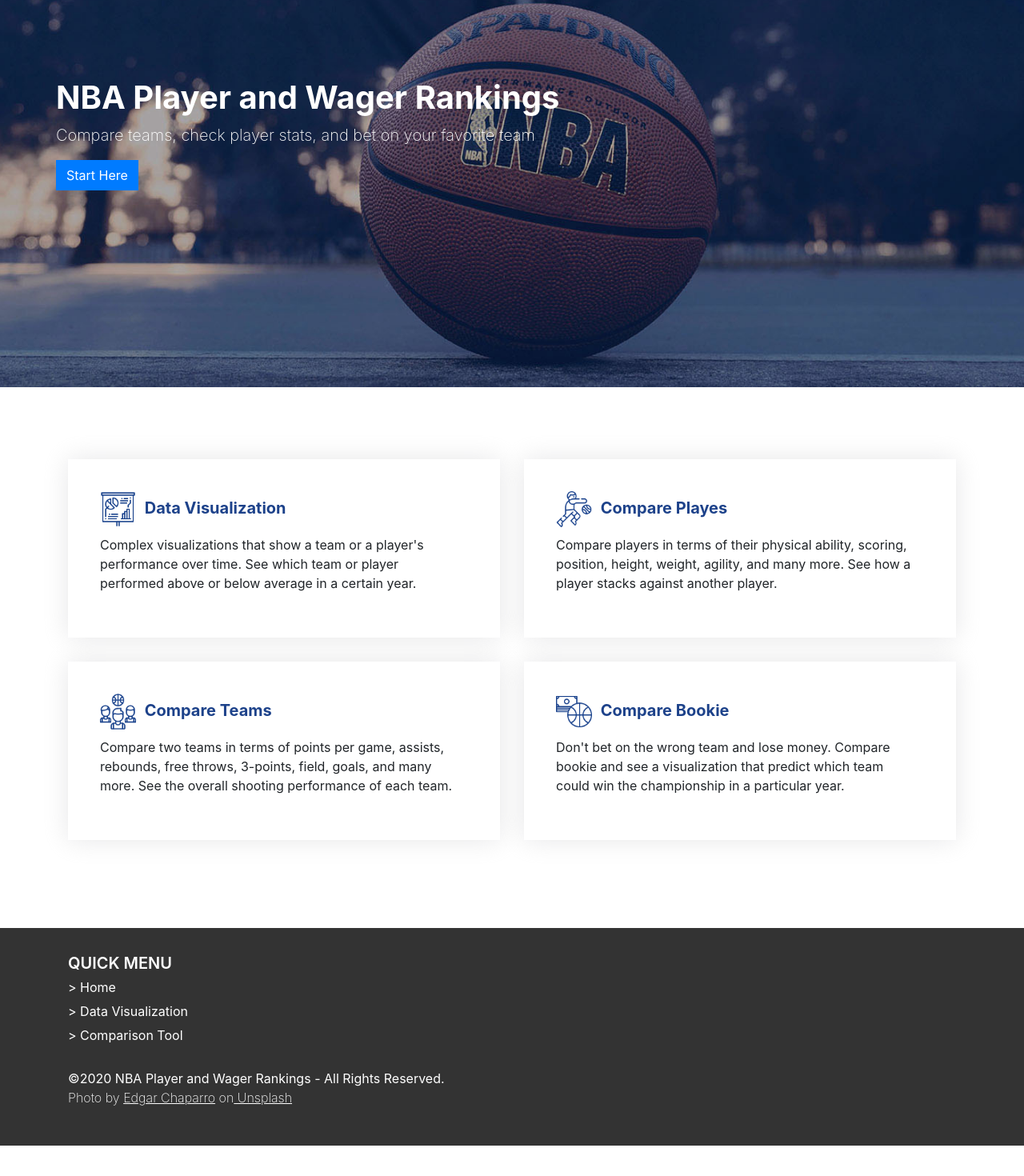
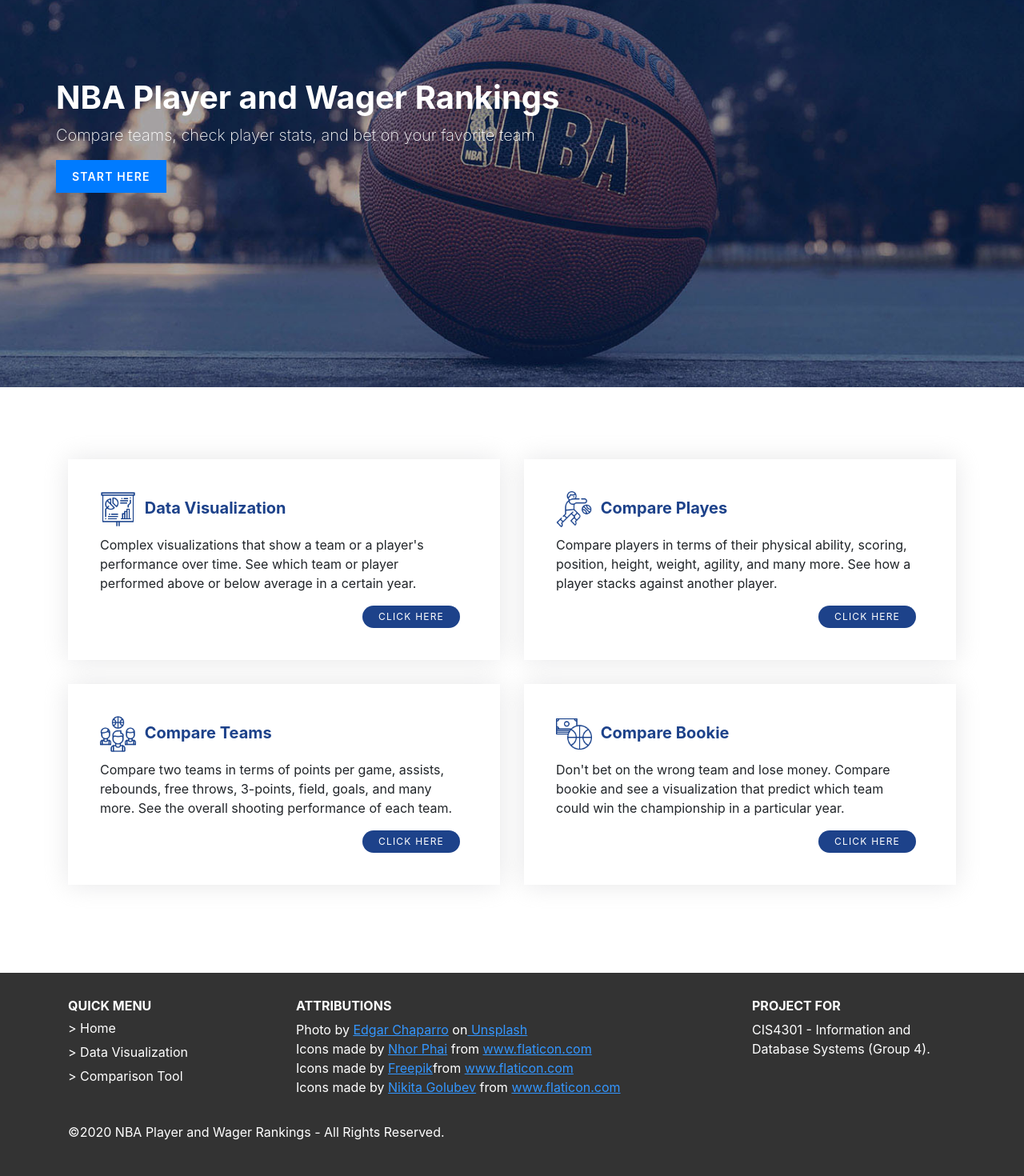
Before and after one commit to mohamedsugal/NBA-Wager-Database, a React (Create React App) app in the folder client/: page /Home in a window 1280 px wide. Shown: the part 186-1656 px from the top of the page at 80% size. Before the commit the page ends 1618 px from the top, so only its background shows below. Built offline with nearby package versions, Linux system fonts and the light colour scheme; a web font is replaced by a local one.

Commit message:
Footer update

```diff
--- a/client/src/components/Header/Footer.css
+++ b/client/src/components/Header/Footer.css
@@ -2,14 +2,15 @@
     font-weight: 200;
 }
 
-.footer-bottom span a {
-    color: #fff;
+.footer-middle .attribution a {
+    color: #3396ff;
     text-decoration: underline;
 }
 
-.footer-middle h5 {
+.footer-middle h6 {
     text-transform: uppercase;
-    font-weight: 600;
+    font-weight: 700;
+
 }
 
 .footer-middle ul a {
--- a/client/src/components/Header/Footer.js
+++ b/client/src/components/Header/Footer.js
@@ -11,8 +11,8 @@ const Footer = () => {
             <div className="footer-middle">
                 <div className="container">
                     <div className="row">
-                        <div className="col-md-3 col-sm-6">
-                            <h5>Quick Menu</h5>
+                        <div className="col-md-3">
+                            <h6>Quick Menu</h6>
                             <ul className="list-unstyled">
                                 <Link className="nav-link" to="/Home"><li>> Home</li></Link>
                                 <Link className="nav-link" to="/Data Visualization"><li>> Data Visualization</li></Link>
@@ -20,13 +20,33 @@ const Footer = () => {
 
                             </ul>
                         </div>
+
+                        <div className="col-md-6">
+                            <h6>Attributions</h6>
+                            <p className="attribution">Photo by <a href="https://unsplash.com/@echaparro" target="_blank">Edgar Chaparro</a> on
+                                <a href="https://unsplash.com/photos/kB5DnieBLtM" target="_blank"> Unsplash</a><br/>
+                                Icons made by <a href="https://www.flaticon.com/authors/nhor-phai" title="Nhor Phai">
+                                    Nhor Phai</a> from <a href="https://www.flaticon.com/" title="Flaticon">www.flaticon.com</a><br/>
+                                Icons made by <a href="https://www.flaticon.com/authors/freepik" title="Freepik">Freepik</a>
+                                    from <a href="https://www.flaticon.com/" title="Flaticon">www.flaticon.com</a><br/>
+                                Icons made by <a href="https://www.flaticon.com/authors/nikita-golubev" title="Nikita Golubev">
+                                    Nikita Golubev</a> from <a href="https://www.flaticon.com/" title="Flaticon">www.flaticon.com</a>
+                            </p>
+                        </div>
+
+                        <div className="col-md-3">
+                            <h6>Project For</h6>
+                            <p>
+                                CIS4301 - Information and Database Systems (Group 4).
+                            </p>
+                        </div>
+
                     </div>
+
                     {/* Footer bottom */}
                     <div className="footer-bottom">
                         <p className="text-xs-center">
-                            &copy;{new Date().getFullYear()} NBA Player and Wager Rankings - All Rights Reserved.<br/>
-                            <span>Photo by <a href="https://unsplash.com/@echaparro" target="_blank">Edgar Chaparro</a> on
-                                <a href="https://unsplash.com/photos/kB5DnieBLtM" target="_blank"> Unsplash</a></span>
+                            &copy;{new Date().getFullYear()} NBA Player and Wager Rankings - All Rights Reserved.
                         </p>
                     </div>
                 </div>
--- a/client/src/views/Home/Home.css
+++ b/client/src/views/Home/Home.css
@@ -69,15 +69,12 @@ body {
 }
 
 .visualization .info-box {
-
     text-align: left;
     box-shadow: 0 0 30px rgba(214, 215, 216, 0.6);
     padding: 30px 50px 40px 40px;
     margin-bottom: 30px;
     width: 100%;
 }
-
-
 
 .visualization .info-box h3 {
     font-size: 20px;
@@ -86,14 +83,66 @@ body {
     margin: 10px 0;
 }
 
-  /* .visualization .info-box p {
-    padding: 0;
-    line-height: 24px;
-    font-size: 14px;
-    margin-bottom: 0;
-  } */
-
 .visIcon {
     width: 45px;
     margin-right: 0.3em;
 }
+
+.columns-btn {
+    border-radius: 20px;
+    float: right;
+    background-color: #1d428a;
+    border-color:#fff;
+    border: 0;
+
+    font-size: 12px;
+    text-transform: uppercase;
+    letter-spacing: 1.2px;
+    padding: 5px 20px;
+}
+
+.columns-btn:not(:disabled):not(.disabled):active {
+    background-color: #1d428a;
+    border: 0;
+}
+
+.columns-btn:focus {
+    background-color: #1d428a;
+    border: 0;
+    box-shadow: none;
+}
+
+.columns-btn:hover {
+    background-color: #285abd;
+    border: 0;
+}
+
+/*--------------- JUMBOTEXT BUTTON ---------------------*/
+.hero-btn {
+
+    float: right;
+    background-color: #007bff;
+    border-color:#fff;
+    border: 0;
+    font-size: 14px;
+    text-transform: uppercase;
+    letter-spacing: 1.2px;
+    padding: 10px 20px;
+    font-weight: 600;
+}
+
+.hero-btn:not(:disabled):not(.disabled):active {
+    background-color: #007bff;
+    border: 0;
+}
+
+.hero-btn:focus {
+    background-color: #007bff;
+    border: 0;
+    box-shadow: none;
+}
+
+.hero-btn:hover {
+    background-color: #0063cc;
+    border: 0;
+}
--- a/client/src/views/Home/Home.js
+++ b/client/src/views/Home/Home.js
@@ -34,7 +34,7 @@ function Home() {
             </p>
           </Row>
           <Row>
-            <Button>Start Here</Button>
+          <Button className="hero-btn">Start Here</Button>
           </Row>
         </Container>
       </Jumbotron>
@@ -50,6 +50,7 @@ function Home() {
                 <p>Complex visualizations that show a team or a player's performance over time. See which team
                   or player performed above or below average in a certain year.
                 </p>
+                <Button className="columns-btn">Click Here</Button>
               </div>
             </div>
 
@@ -60,6 +61,7 @@ function Home() {
                 <p>Compare players in terms of their physical ability, scoring, position, height, weight, agility, and
                     many more. See how a player stacks against another player.
                 </p>
+                <Button className="columns-btn">Click Here</Button>
               </div>
             </div>
 
@@ -70,6 +72,7 @@ function Home() {
                 <p>Compare two teams in terms of points per game, assists, rebounds, free throws, 3-points, field, goals,
                   and many more. See the overall shooting performance of each team.
                 </p>
+                <Button className="columns-btn">Click Here</Button>
               </div>
             </div>
 
@@ -80,6 +83,7 @@ function Home() {
                 <p>Don't bet on the wrong team and lose money. Compare bookie and see a visualization that predict which team could win the championship in a particular
                   year.
                 </p>
+                <Button className="columns-btn">Click Here</Button>
               </div>
             </div>
 
```
Also changed, not shown: client/src/views/Home/viz.png (added). Lines whose indentation alone changed are shown as unchanged.
